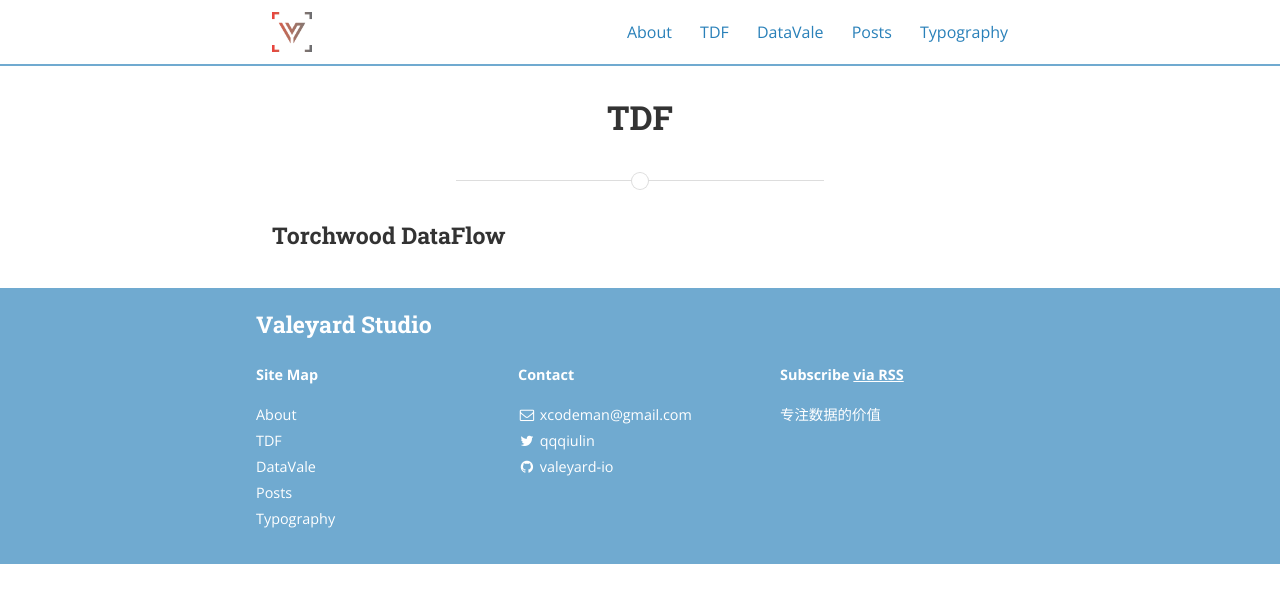
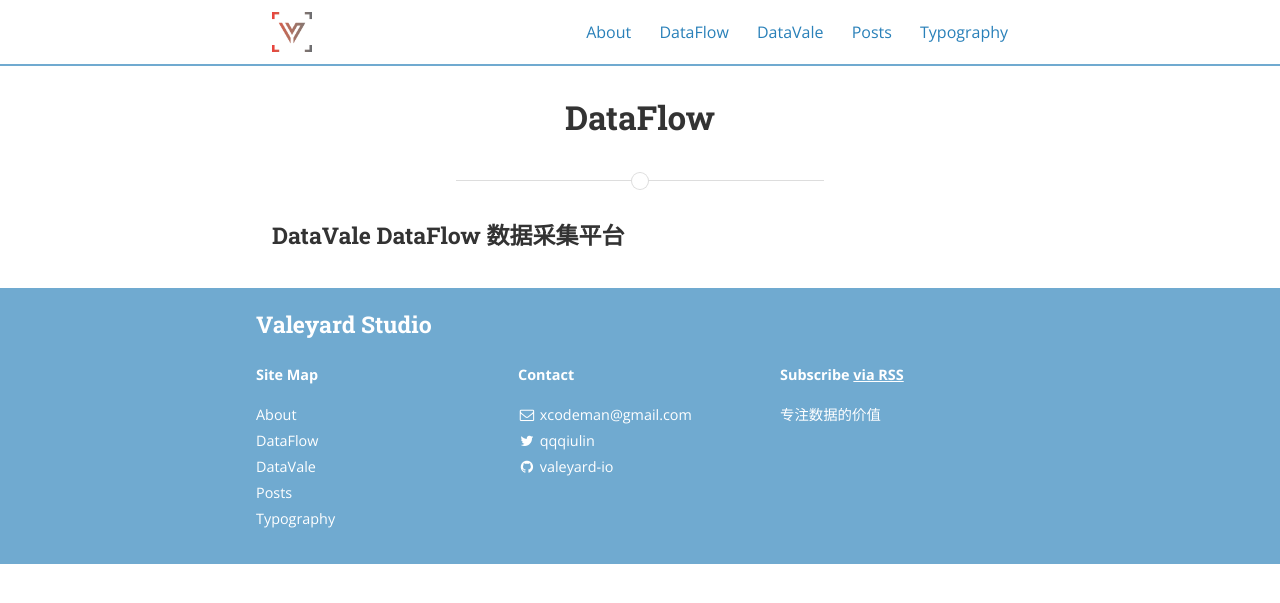
Before and after one commit to valeyard-io/valeyard-io.github.io, a Jekyll site: the page built from dataflow.md, in a window 1280 px wide. Shown: the top 603 px of the page. Built offline with Jekyll 4.4.1, drawn with Linux system fonts in a browser that asks for light colours; nearby versions of some CDN libraries.

Commit message:
Update dataflow.md

```diff
--- a/dataflow.md
+++ b/dataflow.md
@@ -1,7 +1,7 @@
 ---
 layout: page
-title: TDF
+title: DataFlow
 permalink: /dataflow/
 ---
 
-### Torchwood DataFlow
+### DataVale DataFlow 数据采集平台
```
